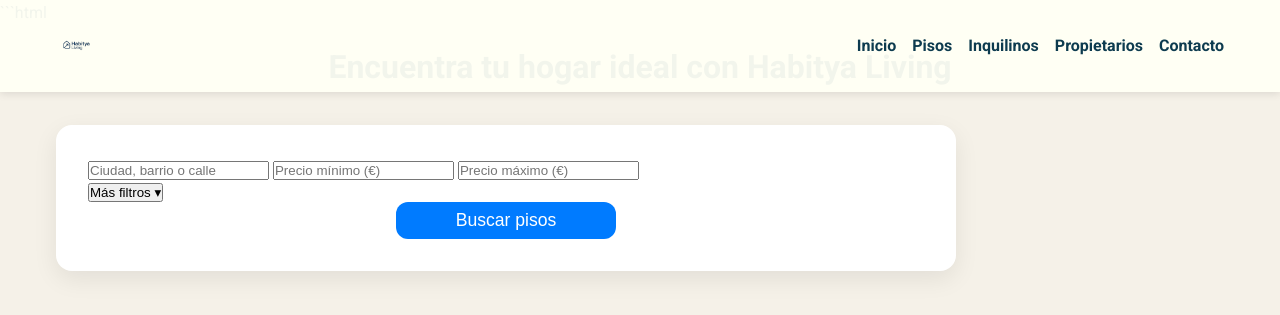
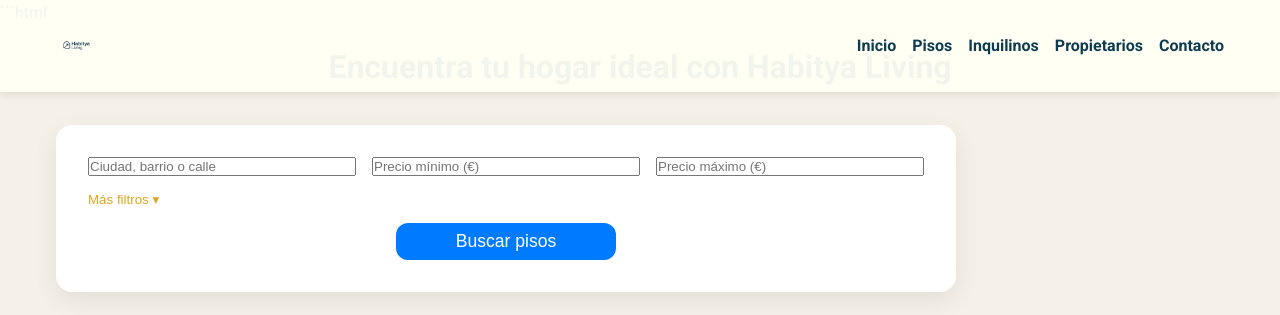
Before and after one commit to Habitya/WEB-HABITYA, a website: page index.html in a window 1280 px wide. Shown: the top 315 px of the page. Drawn offline with nearby package versions, Linux system fonts and the light colour scheme.

Commit message:
Update estilos.css

```diff
--- a/css/estilos.css
+++ b/css/estilos.css
@@ -390,3 +390,34 @@ body {
   .logo-img { height: 32px; }
   body { padding-top: 70px; }
 }
+/* Quick filters */
+.quick-filters {
+  display: flex;
+  gap: 1rem;
+  flex-wrap: wrap;
+  margin-bottom: 1rem;
+}
+.quick-filters input {
+  flex: 1;
+}
+
+/* Toggle botón */
+.btn-secondary.toggle-advanced {
+  background: transparent;
+  border: none;
+  color: #DAA520;
+  font-weight: 500;
+  cursor: pointer;
+  margin-bottom: 1rem;
+}
+
+/* Advanced filters */
+.advanced-filters {
+  display: grid;
+  grid-template-columns: repeat(auto-fit,minmax(180px,1fr));
+  gap: 1rem;
+  margin-bottom: 1.5rem;
+}
+.hidden { display: none; }
+
+/* Mantén tus estilos previos para .filter-group, .btn-search, etc. */
```
